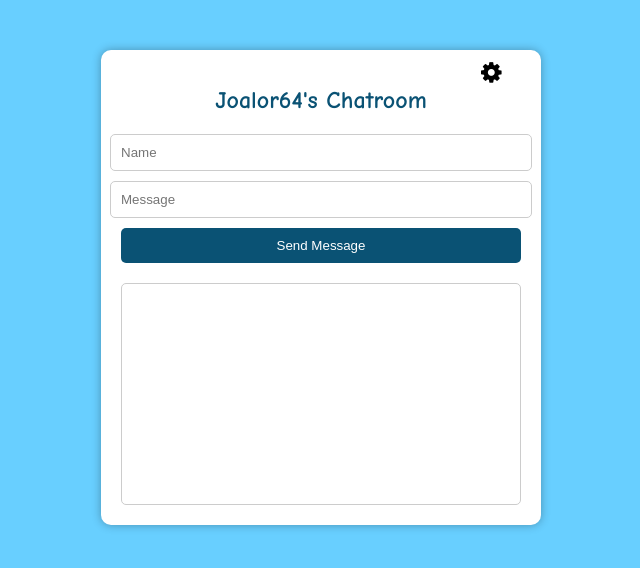
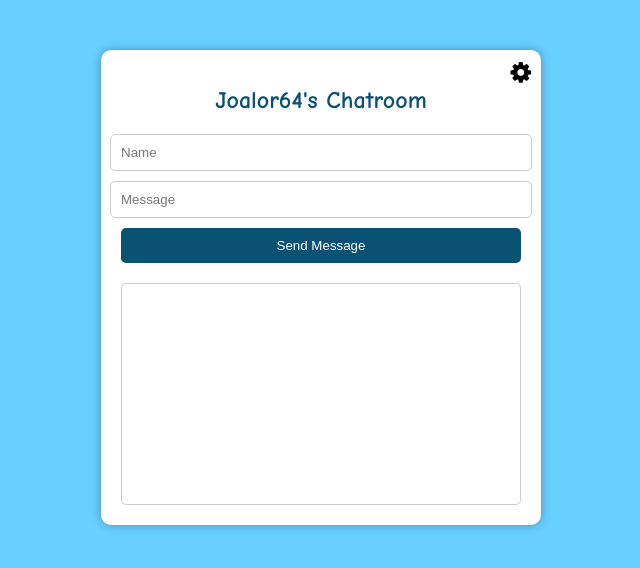
Before and after one commit to Joalor64GH/new-chat, a website: page index.html in a window 1280 px wide. Shown: the whole page, without its empty margins (319-959 px from the left). Drawn offline with nearby package versions, Linux system fonts and the light colour scheme; no server answers.

Commit message:
Update index.html

```diff
--- a/index.html
+++ b/index.html
@@ -91,7 +91,6 @@
             position: absolute;
             top: 10px;
             right: 10px;
-            width: 50px;
             font-size: 24px;
             cursor: pointer;
         }
```
